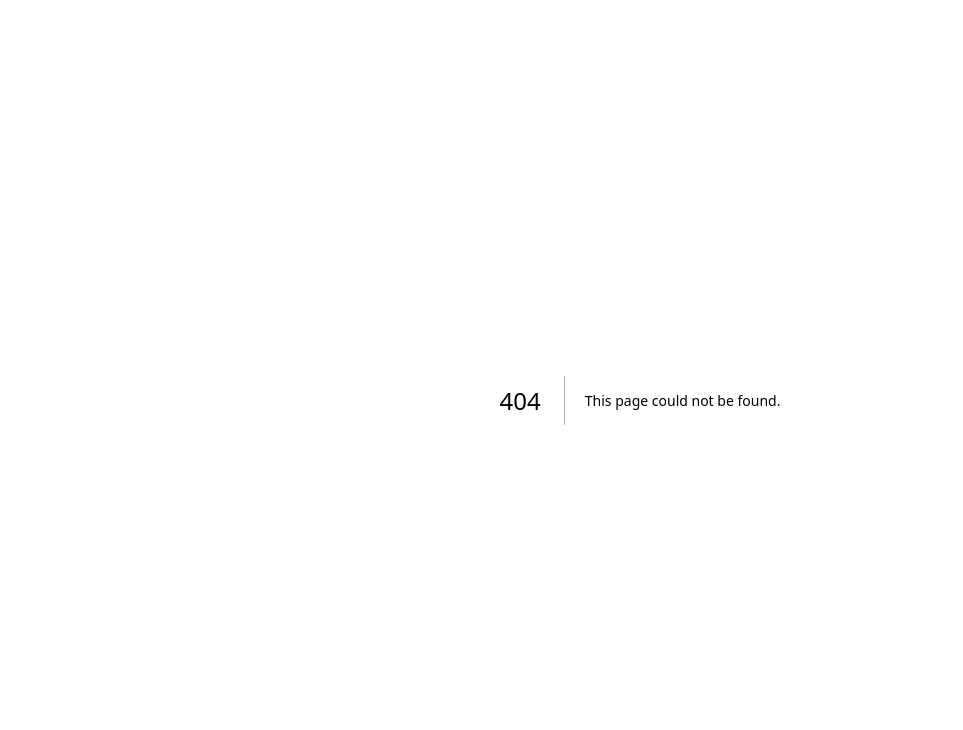
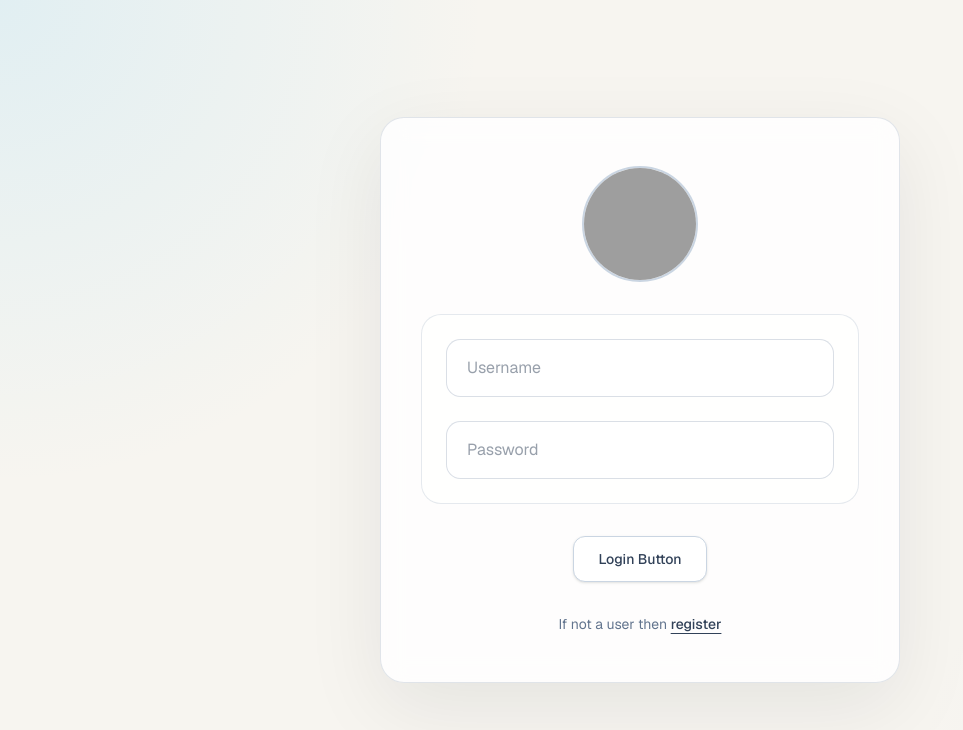
Before and after one commit to DeepakDkd/Traveloop-odoo-hackathon, a Next.js app in the folder frontend/: page /login in a window 1280 px wide. Before the commit this address had no page. Shown: the top 730 px of the page, without its empty margins (0-963 px from the left). Built offline with nearby package versions, Linux system fonts and the light colour scheme; grey boxes are pictures that could not be loaded.

Commit message:
UI of login and register page

```diff
--- /dev/null
+++ b/frontend/app/(auth)/login/page.tsx
@@ -0,0 +1,174 @@
+"use client";
+
+import Link from "next/link";
+import Image from "next/image";
+import { useState } from "react";
+import type { FormEvent } from "react";
+
+type LoginValues = {
+  username: string;
+  password: string;
+};
+
+type LoginErrors = Partial<Record<keyof LoginValues, string>>;
+
+const initialValues: LoginValues = {
+  username: "",
+  password: "",
+};
+
+export default function LoginPage() {
+  const [values, setValues] = useState<LoginValues>(initialValues);
+  const [errors, setErrors] = useState<LoginErrors>({});
+  const [isSubmitting, setIsSubmitting] = useState(false);
+  const [statusMessage, setStatusMessage] = useState("");
+
+  function updateField<Key extends keyof LoginValues>(
+    field: Key,
+    value: LoginValues[Key],
+  ) {
+    setValues((current) => ({
+      ...current,
+      [field]: value,
+    }));
+
+    setErrors((current) => ({
+      ...current,
+      [field]: undefined,
+    }));
+
+    setStatusMessage("");
+  }
+
+  async function handleSubmit(event: FormEvent<HTMLFormElement>) {
+    event.preventDefault();
+
+    const nextErrors = validate(values);
+    setErrors(nextErrors);
+    setStatusMessage("");
+
+    if (Object.keys(nextErrors).length > 0) {
+      return;
+    }
+
+    try {
+      setIsSubmitting(true);
+      await wait(400);
+      console.log("Login form data:", values);
+      setStatusMessage("Login data logged in the console.");
+    } finally {
+      setIsSubmitting(false);
+    }
+  }
+
+  return (
+    <div className="w-full max-w-[520px]">
+      <form
+        className="register-card flex w-full flex-col items-center gap-8 rounded-[1.5rem] px-6 py-10 sm:px-10 sm:py-12"
+        onSubmit={handleSubmit}
+        noValidate
+      >
+        <div className="overflow-hidden rounded-full border-2 border-slate-300 bg-slate-50">
+          <Image
+            src="/dummy-profile.svg"
+            alt="Dummy profile"
+            width={112}
+            height={112}
+            className="h-28 w-28"
+            priority
+          />
+        </div>
+
+        <div className="register-inner w-full rounded-[1.25rem] p-5 sm:p-6">
+          <div className="space-y-6">
+            <Field
+              label="Username"
+              value={values.username}
+              onChange={(value) => updateField("username", value)}
+              error={errors.username}
+            />
+
+            <Field
+              label="Password"
+              type="password"
+              value={values.password}
+              onChange={(value) => updateField("password", value)}
+              error={errors.password}
+            />
+          </div>
+        </div>
+
+        {statusMessage ? (
+          <div className="w-full rounded-xl bg-emerald-50 px-4 py-3 text-sm text-emerald-700">
+            {statusMessage}
+          </div>
+        ) : null}
+
+        <button
+          type="submit"
+          disabled={isSubmitting}
+          className="rounded-xl border border-slate-300 bg-white px-6 py-3 text-sm font-medium text-slate-700 shadow-sm transition-colors hover:bg-slate-50 disabled:cursor-not-allowed disabled:opacity-60"
+        >
+          {isSubmitting ? "Logging in..." : "Login Button"}
+        </button>
+
+        <div className="text-center text-sm text-slate-500">
+
+          <p>
+            If not a user then{" "}
+            <Link
+              href="/register"
+              className="font-medium text-slate-700 underline underline-offset-4"
+            >
+              register
+            </Link>
+          </p>
+        </div>
+      </form>
+    </div>
+  );
+}
+
+function Field({
+  label,
+  value,
+  onChange,
+  error,
+  type = "text",
+}: {
+  label: string;
+  value: string;
+  onChange: (value: string) => void;
+  error?: string;
+  type?: "text" | "password";
+}) {
+  return (
+    <div>
+      <input
+        type={type}
+        value={value}
+        onChange={(event) => onChange(event.target.value)}
+        placeholder={label}
+        className={`register-input w-full rounded-[0.9rem] px-5 py-4 text-base text-slate-700 outline-none ${
+          error ? "border-rose-400" : ""
+        }`}
+      />
+      {error ? <p className="mt-1 text-xs text-rose-500">{error}</p> : null}
+    </div>
+  );
+}
+
+function validate(values: LoginValues) {
+  const errors: LoginErrors = {};
+
+  if (!values.username.trim()) errors.username = "Required";
+  if (!values.password.trim()) errors.password = "Required";
+
+  return errors;
+}
+
+function wait(ms: number) {
+  return new Promise((resolve) => {
+    setTimeout(resolve, ms);
+  });
+}
--- a/frontend/features/auth/components/register-form.tsx
+++ b/frontend/features/auth/components/register-form.tsx
@@ -1,5 +1,7 @@
 "use client";
 
+import Image from "next/image";
+import Link from "next/link";
 import { useState } from "react";
 import type { ChangeEvent, FormEvent, HTMLInputTypeAttribute } from "react";
 
@@ -92,30 +94,22 @@ export function RegisterForm() {
   }
 
   return (
-    <div className="flex w-full max-w-[560px] flex-col gap-5">
+    <div className="flex w-full max-w-[760px] flex-col gap-5">
       <form
         className="register-card flex w-full flex-col items-center gap-8 rounded-[1.5rem] px-6 py-8 sm:px-10 sm:py-10"
         onSubmit={handleSubmit}
         noValidate
       >
-        <label className="relative flex h-28 w-28 cursor-pointer items-center justify-center overflow-hidden rounded-full border-2 border-slate-300 bg-slate-50 text-sm font-medium text-slate-500">
-          {values.photoDataUrl ? (
-            // eslint-disable-next-line @next/next/no-img-element
-            <img
-              src={values.photoDataUrl}
-              alt="Profile preview"
-              className="h-full w-full object-cover"
-            />
-          ) : (
-            <span>Photo</span>
-          )}
-          <input
-            type="file"
-            accept="image/*"
-            className="sr-only"
-            onChange={handlePhotoChange}
+        <div className="overflow-hidden rounded-full border-2 border-slate-300 bg-slate-50">
+          <Image
+            src="/dummy-profile.svg"
+            alt="Dummy profile"
+            width={112}
+            height={112}
+            className="h-28 w-28"
+            priority
           />
-        </label>
+        </div>
 
         <div className="register-inner w-full rounded-[1.25rem] p-4 sm:p-5">
           <div className="grid gap-4 sm:grid-cols-2">
@@ -184,6 +178,19 @@ export function RegisterForm() {
         >
           {isSubmitting ? "Registering..." : "Register Users"}
         </button>
+
+        <div className="text-center text-sm text-slate-500">
+
+          <p>
+            If you already have an account{" "}
+            <Link
+              href="/login"
+              className="font-medium text-slate-700 underline underline-offset-4"
+            >
+              Login
+            </Link>
+          </p>
+        </div>
       </form>
     </div>
   );
@@ -211,9 +218,8 @@ function FormField({
         value={value}
         onChange={(event) => onChange(event.target.value)}
         placeholder={label}
-        className={`register-input w-full rounded-[0.9rem] px-4 py-3 text-base text-slate-700 outline-none ${
-          error ? "border-rose-400" : ""
-        }`}
+        className={`register-input w-full rounded-[0.9rem] px-4 py-3 text-base text-slate-700 outline-none ${error ? "border-rose-400" : ""
+          }`}
       />
       {error ? <p className="mt-1 text-xs text-rose-500">{error}</p> : null}
     </div>
@@ -240,9 +246,8 @@ function TextAreaField({
         onChange={(event) => onChange(event.target.value)}
         rows={6}
         placeholder={label}
-        className={`register-input min-h-40 w-full rounded-[1rem] px-4 py-4 text-base text-slate-700 outline-none ${
-          error ? "border-rose-400" : ""
-        }`}
+        className={`register-input min-h-40 w-full rounded-[1rem] px-4 py-4 text-base text-slate-700 outline-none ${error ? "border-rose-400" : ""
+          }`}
       />
       {error ? <p className="mt-1 text-xs text-rose-500">{error}</p> : null}
     </div>
```
